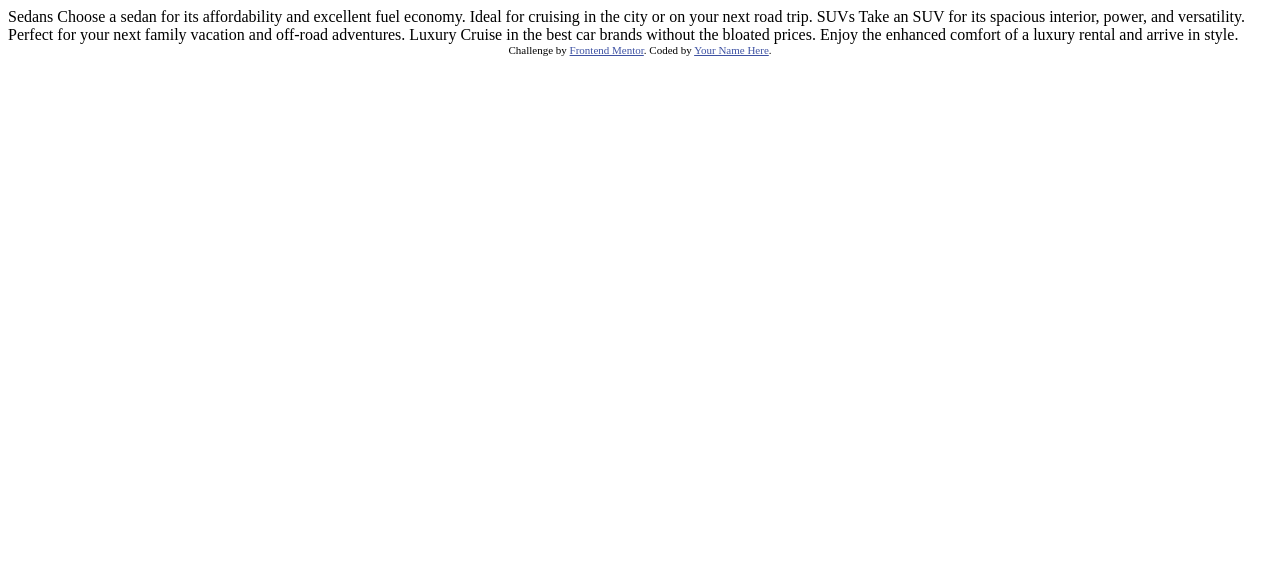
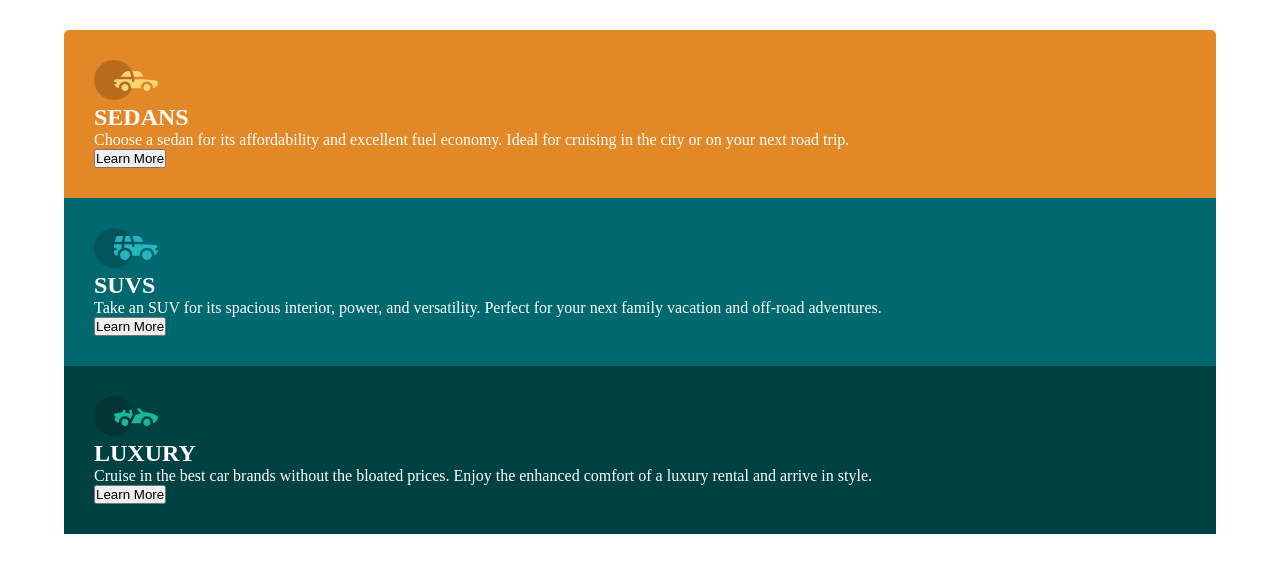
Before and after one commit to GuilhermeMarchioli/column-component, a plain HTML site: page index.html in a window 1280 px wide. Drawn offline with Linux system fonts and the light colour scheme.

Commit message:
inicio do projwto

```diff
--- a/index.html
+++ b/index.html
@@ -1,36 +1,36 @@
 <!DOCTYPE html>
 <html lang="en">
 <head>
-  <meta charset="UTF-8">
-  <meta name="viewport" content="width=device-width, initial-scale=1.0"> <!-- displays site properly based on user's device -->
-
-  <link rel="icon" type="image/png" sizes="32x32" href="./images/favicon-32x32.png">
-
-  <title>Frontend Mentor | 3-column preview card component</title>
-
-  <!-- Feel free to remove these styles or customise in your own stylesheet 👍 -->
-  <style>
-    .attribution { font-size: 11px; text-align: center; }
-    .attribution a { color: hsl(228, 45%, 44%); }
-  </style>
+    <meta charset="UTF-8">
+    <meta name="viewport" content="width=device-width, initial-scale=1.0">
+    <title>Column Component | FrontEnf Mentor Challenge</title>
+    <link rel="shortcut icon" href="images/favicon-32x32.png" type="image/x-icon">
+    <link rel="stylesheet" href="style.css">
 </head>
 <body>
+    <main>
+        <section id="sedans">
+            <img src="images/icon-sedans.svg" alt="SEDANS">
+            <h1>SEDANS</h1>
+            <p>Choose a sedan for its affordability and excellent fuel economy. Ideal for cruising in the city
+            or on your next road trip.</p>
+            <button>Learn More</button>
+        </section>
 
-  Sedans
-  Choose a sedan for its affordability and excellent fuel economy. Ideal for cruising in the city
-  or on your next road trip.
+        <section id="suvs">
+            <img src="images/icon-suvs.svg" alt="SUVS">
+            <h1>SUVS</h1>
+            <p>Take an SUV for its spacious interior, power, and versatility. Perfect for your next family vacation
+            and off-road adventures.</p>
+            <button>Learn More</button>
+        </section>
 
-  SUVs
-  Take an SUV for its spacious interior, power, and versatility. Perfect for your next family vacation
-  and off-road adventures.
-
-  Luxury
-  Cruise in the best car brands without the bloated prices. Enjoy the enhanced comfort of a luxury
-  rental and arrive in style.
-
-  <div class="attribution">
-    Challenge by <a href="https://www.frontendmentor.io?ref=challenge" target="_blank">Frontend Mentor</a>.
-    Coded by <a href="#">Your Name Here</a>.
-  </div>
+        <section id="luxury">
+            <img src="images/icon-luxury.svg" alt="LUXURY">
+            <h1>LUXURY</h1>
+            <p>Cruise in the best car brands without the bloated prices. Enjoy the enhanced comfort of a luxury rental and arrive in style.</p>
+            <button>Learn More</button>
+        </section>
+    </main>
 </body>
 </html>
--- /dev/null
+++ b/style.css
@@ -0,0 +1,41 @@
+@charset "UTF-8";
+
+* {
+    padding: 0;
+    margin: 0;
+    box-sizing: border-box;
+}
+
+body {
+    display: flex;
+    justify-content: center;
+    align-items: center;
+}
+
+main {
+    width: 90%;
+    background-color: white;
+    display: flex;
+    flex-flow: column nowrap;
+    margin: 30px 0px;
+}
+
+section {
+    width: 100%;
+    padding: 30px;
+    color: white;
+}
+
+section#sedans {
+    border-radius: 5px 5px 0px 0px;
+    background-color: hsl(31, 77%, 52%);
+}
+
+section#suvs {
+    background-color: hsl(184, 100%, 22%);
+}
+
+sectioN#luxury {
+    border-radius: 0px 0px 5px 5pxb;
+    background-color: hsl(179, 100%, 13%);
+}
```
Also changed, not shown: base.html (added, +36 -0 lines).
